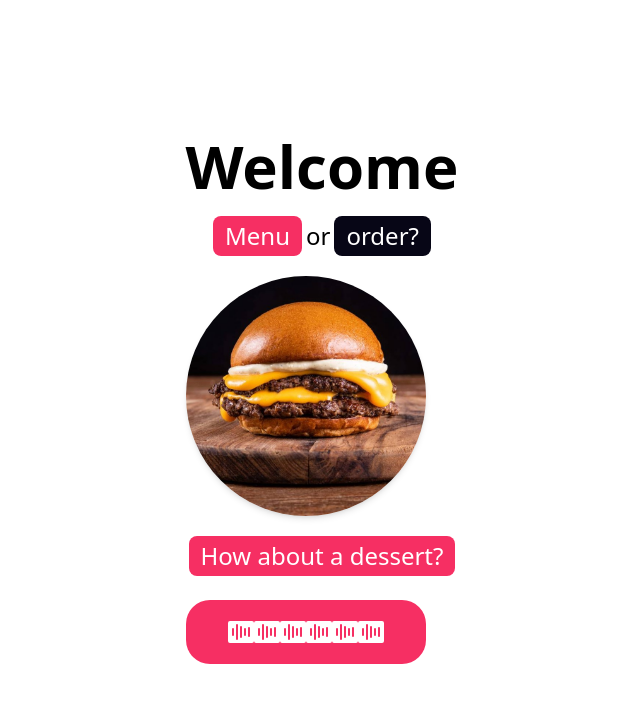
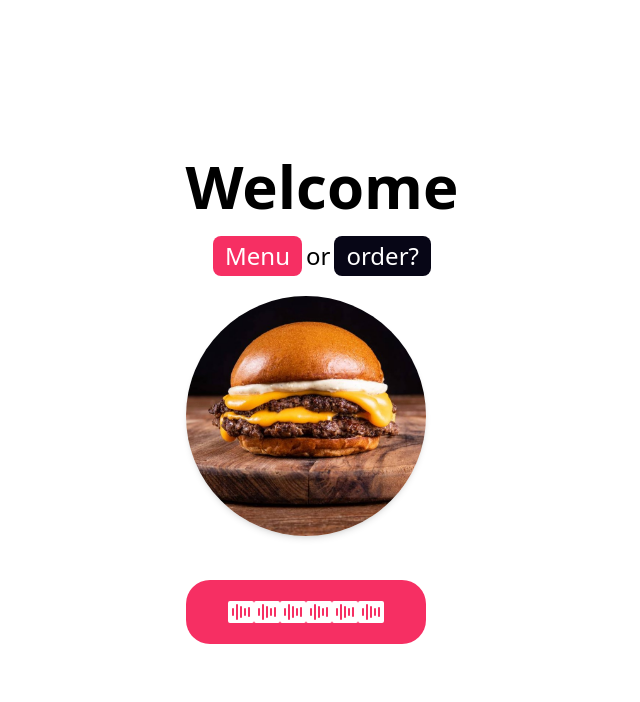
Before and after one commit to luuanfaria/drive-thru-automation, a Next.js app: page / in a window 1280 px wide. Shown: the top 702 px of the page, without its empty margins (318-958 px from the left). Built offline with nearby package versions, Linux system fonts and the light colour scheme.

Commit message:
[refact] improving  component

```diff
--- a/src/app/order/checkout/finish/page.tsx
+++ b/src/app/order/checkout/finish/page.tsx
@@ -3,20 +3,36 @@
 import Link from "next/link";
 import { useEffect } from "react";
 
-export default function Finish() {
-  useEffect(() => {
-    const audio = new Audio("/voice/enjoy.wav");
+type FinishProps = {
+  audioPath: string;
+  delay: number;
+  redirectPath: string;
+};
+
+const playAudioWithDelay = ({
+  audioPath,
+  delay,
+  redirectPath,
+}: FinishProps) => {
+  const audio = new Audio(audioPath);
   audio.play();
 
-    const delay = 5000;
-
   const timeoutId = setTimeout(() => {
-      window.location.href = "/";
+    window.location.href = redirectPath;
   }, delay);
 
   return () => {
     clearTimeout(timeoutId);
   };
+};
+
+export default function Finish() {
+  useEffect(() => {
+    return playAudioWithDelay({
+      audioPath: "/voice/enjoy.wav",
+      delay: 5000,
+      redirectPath: "/",
+    });
   }, []);
 
   return (
--- a/src/components/Voice.tsx
+++ b/src/components/Voice.tsx
@@ -2,7 +2,6 @@
 
 import { Waveform } from "@phosphor-icons/react/dist/ssr";
 import styles from "../styles/wave.module.css";
-import { useState } from "react";
 
 type VoiceProps = {
   isPlaying: boolean;
@@ -10,25 +9,8 @@ type VoiceProps = {
 
 export default function Voice({ isPlaying }: VoiceProps) {
   const waveClasses = isPlaying ? styles["wave-animation"] : "";
-  const [hasAction, setHasAction] = useState(true);
 
   return (
-    <div>
-      {hasAction && (
-        <div>
-          <div className="flex gap-1 justify-center items-center text-center text-2xl font-extralight">
-            <button
-              onClick={() => {
-                const audio = new Audio("/voice/how-about-dessert.wav");
-                audio.play();
-              }}
-              className="bg-brand text-white py-1 px-3 rounded-lg text-center items-center"
-            >
-              How about a dessert?
-            </button>
-          </div>
-        </div>
-      )}
     <div
       className={`flex bg-brand rounded-3xl px-2 py-4 items-center justify-center gap-0 w-60 h-16 mt-6 ${waveClasses}`}
     >
@@ -39,6 +21,5 @@ export default function Voice({ isPlaying }: VoiceProps) {
       <Waveform size={32} weight="fill" className="m-[-3px]" color="white" />
       <Waveform size={32} weight="fill" className="m-[-3px]" color="white" />
     </div>
-    </div>
   );
 }
```
Lines whose indentation alone changed are shown as unchanged.
